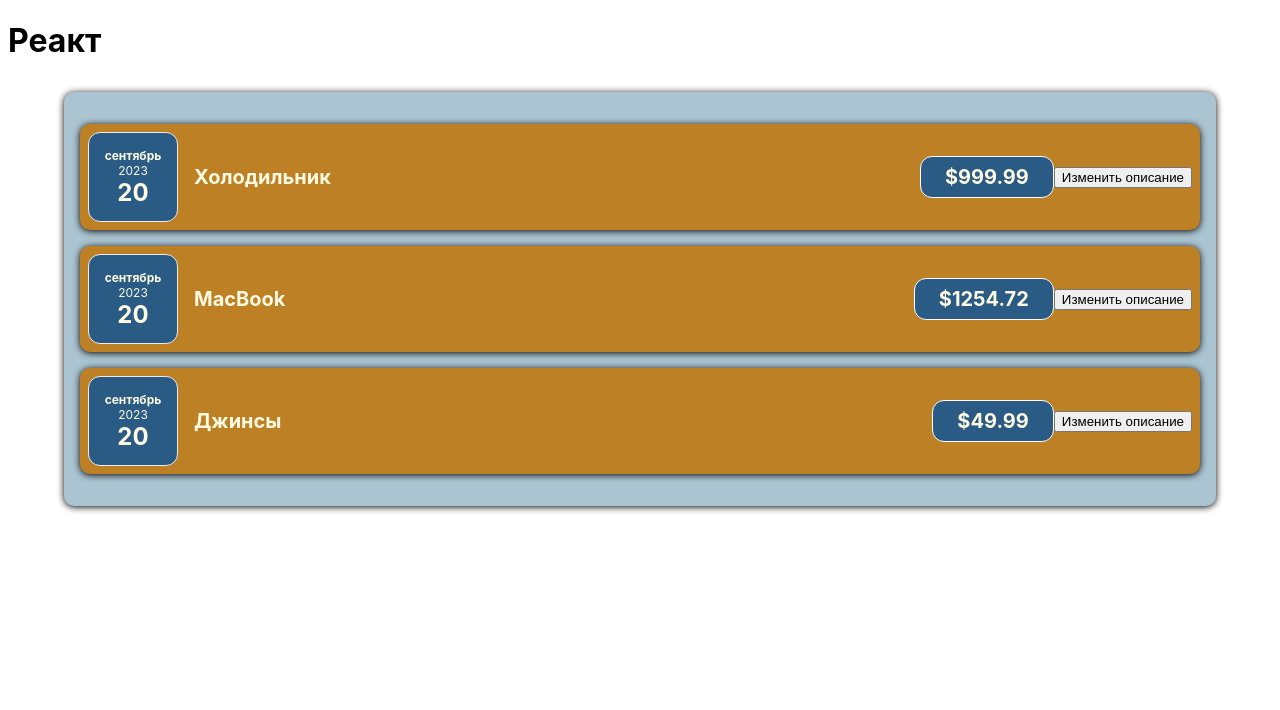
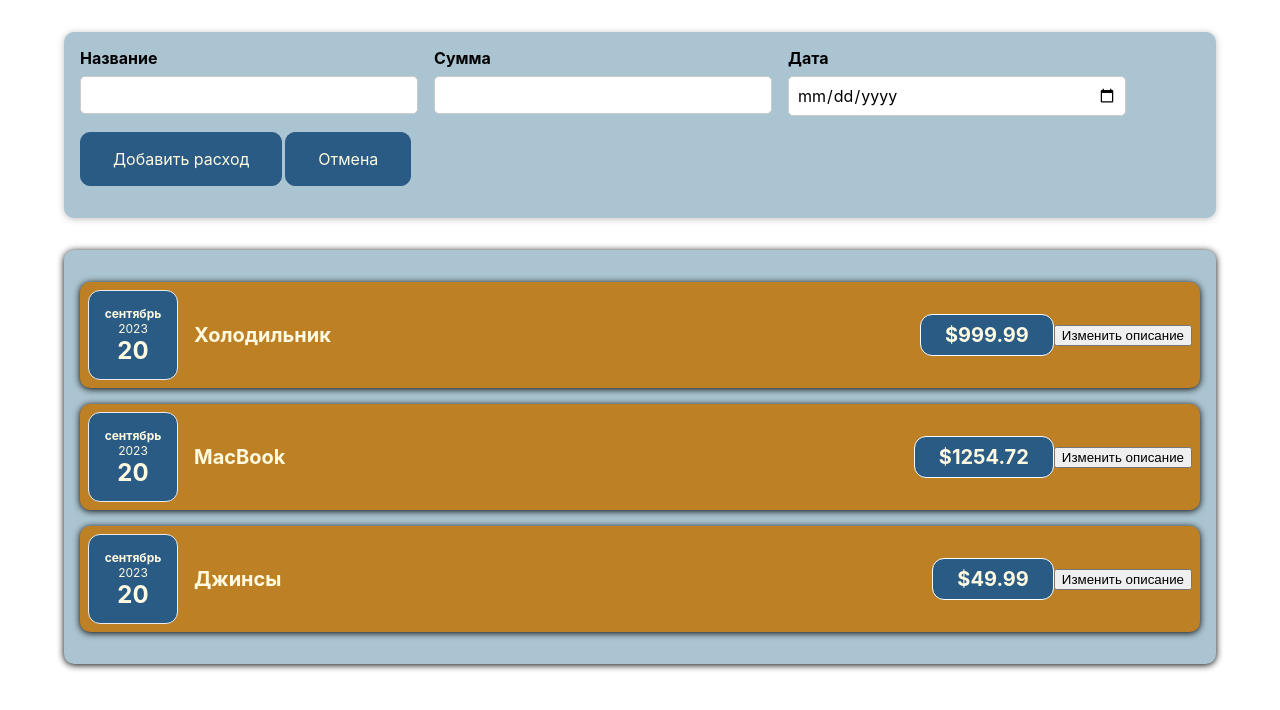
Before and after one commit to issamansur/CostAccounting, a React (Create React App) app: page / in a window 1280 px wide. Shown: the top 710 px of the page. Built offline with nearby package versions, Linux system fonts and the light colour scheme.

Commit message:
add forms for creating: 'CostForm' 'NewCost'

```diff
--- a/src/App.js
+++ b/src/App.js
@@ -1,4 +1,5 @@
-import Costs from "./components/Costs/Costs"
+import Costs from "./components/Costs/Costs";
+import NewCost from "./components/NewCost/NewCost";
 
 const App = () => {
   const costs = [
@@ -21,7 +22,7 @@
 
   return (
     <div className="lol">
-      <h1>Реакт</h1>
+      <NewCost />
       <Costs costs={costs} />
     </div>
   );
--- /dev/null
+++ b/src/components/NewCost/CostForm.css
@@ -0,0 +1,26 @@
+.new-cost__controls {
+  display: flex;
+  flex-wrap: wrap;
+  gap: 1rem;
+  margin-bottom: 1rem;
+  text-align: left;
+}
+
+.new-cost__control label {
+  font-weight: bold;
+  margin-bottom: 0.5rem;
+  display: block;
+}
+
+.new-cost__control input {
+  font: inherit;
+  padding: 0.5rem;
+  border-radius: 5px;
+  border: 1px solid #ccc;
+  width: 20rem;
+  max-width: 100%;
+}
+
+.new-cost__actions {
+  text-align: left;
+}
--- /dev/null
+++ b/src/components/NewCost/CostForm.js
@@ -0,0 +1,44 @@
+import "./CostForm.css";
+
+const CostForm = () => {
+
+    return (
+        <form>
+            <div className="new-cost__controls">
+                <div className="new-cost__control">
+                    <label>Название</label>
+                    <input
+                        type='text'
+                    />
+                </div>
+                <div className="new-cost__control">
+                    <label>Сумма</label>
+                    <input
+                        type='number'
+                        min='0.01'
+                        step='0.01'
+                    />
+                </div>
+                <div className="new-cost__control">
+                    <label>Дата</label>
+                    <input
+                        type='date'
+                        min='2023-01-01'
+                        step='2100-12-31'
+                    />
+                </div>
+                <div className="new-cost__actions">
+                    <button type='submit'>
+                        Добавить расход
+                    </button>
+                    <button type='submit'>
+                        Отмена
+                    </button>
+                </div>
+            </div>
+
+        </form>
+    );
+}
+
+export default CostForm;
--- /dev/null
+++ b/src/components/NewCost/NewCost.css
@@ -0,0 +1,27 @@
+.new-cost {
+  background-color: #aac4d1;
+  padding: 1rem;
+  margin: 2rem auto;
+  width: 70rem;
+  max-width: 95%;
+  border-radius: 10px;
+  text-align: center;
+  box-shadow: 0 1px 7px rgba(0, 0, 0, 0.25);
+}
+
+.new-cost button {
+  font: inherit;
+  cursor: pointer;
+  padding: 1rem 2rem;
+  border: 1px solid #2a5b84;
+  background-color: #2a5b84;
+  color: #fefae1;
+  border-radius: 10px;
+  margin-right: 3px;
+}
+
+.new-cost button:hover,
+.new-cost button:active {
+  background-color: #2a5c84b2;
+  border-color: #2a5c84b2;
+}
--- /dev/null
+++ b/src/components/NewCost/NewCost.js
@@ -0,0 +1,14 @@
+import "./NewCost.css";
+
+import CostForm from "./CostForm";
+
+const NewCost = () => {
+
+    return (
+        <div className="new-cost">
+            <CostForm />
+        </div>
+    );
+}
+
+export default NewCost;
```
